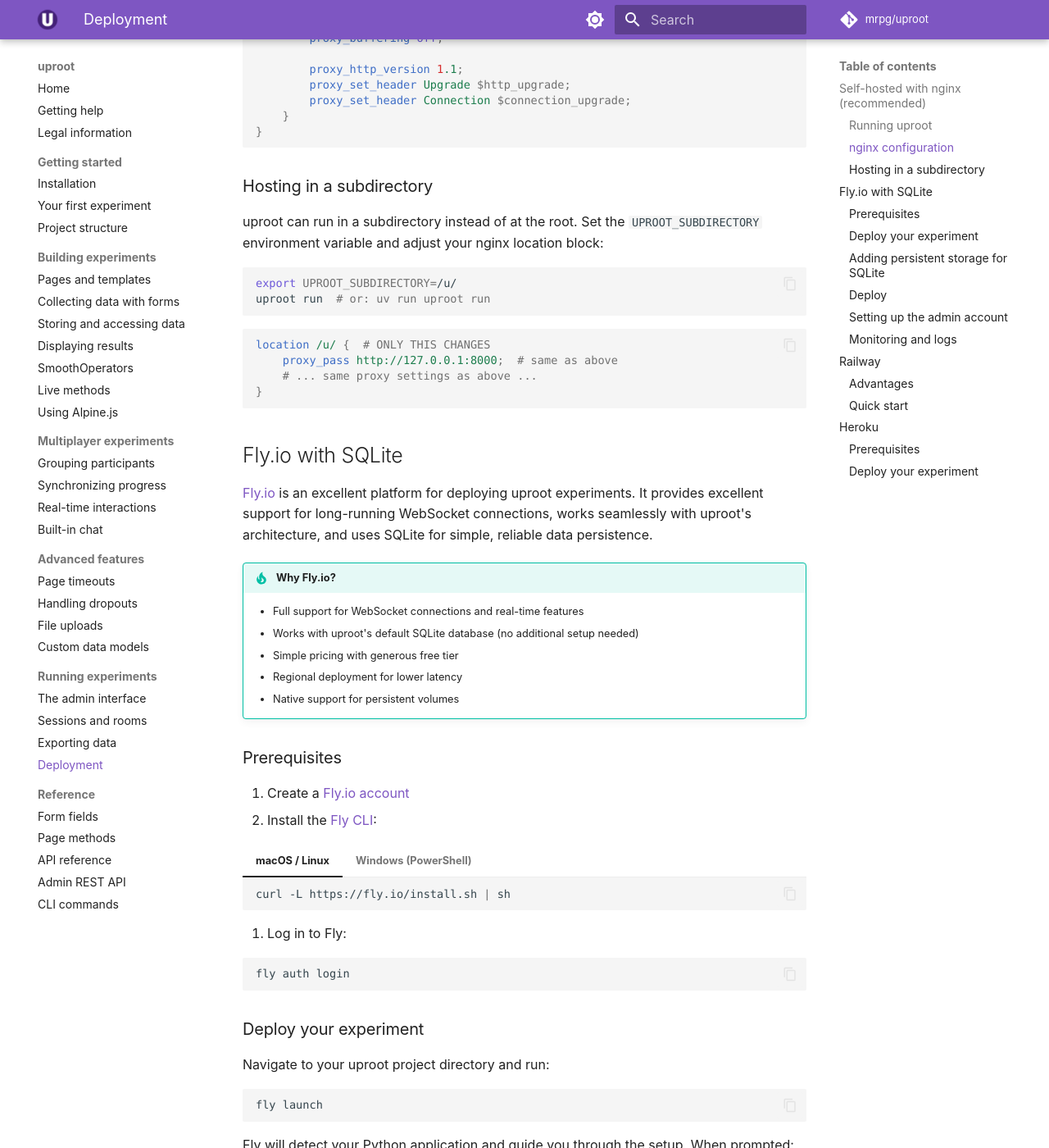
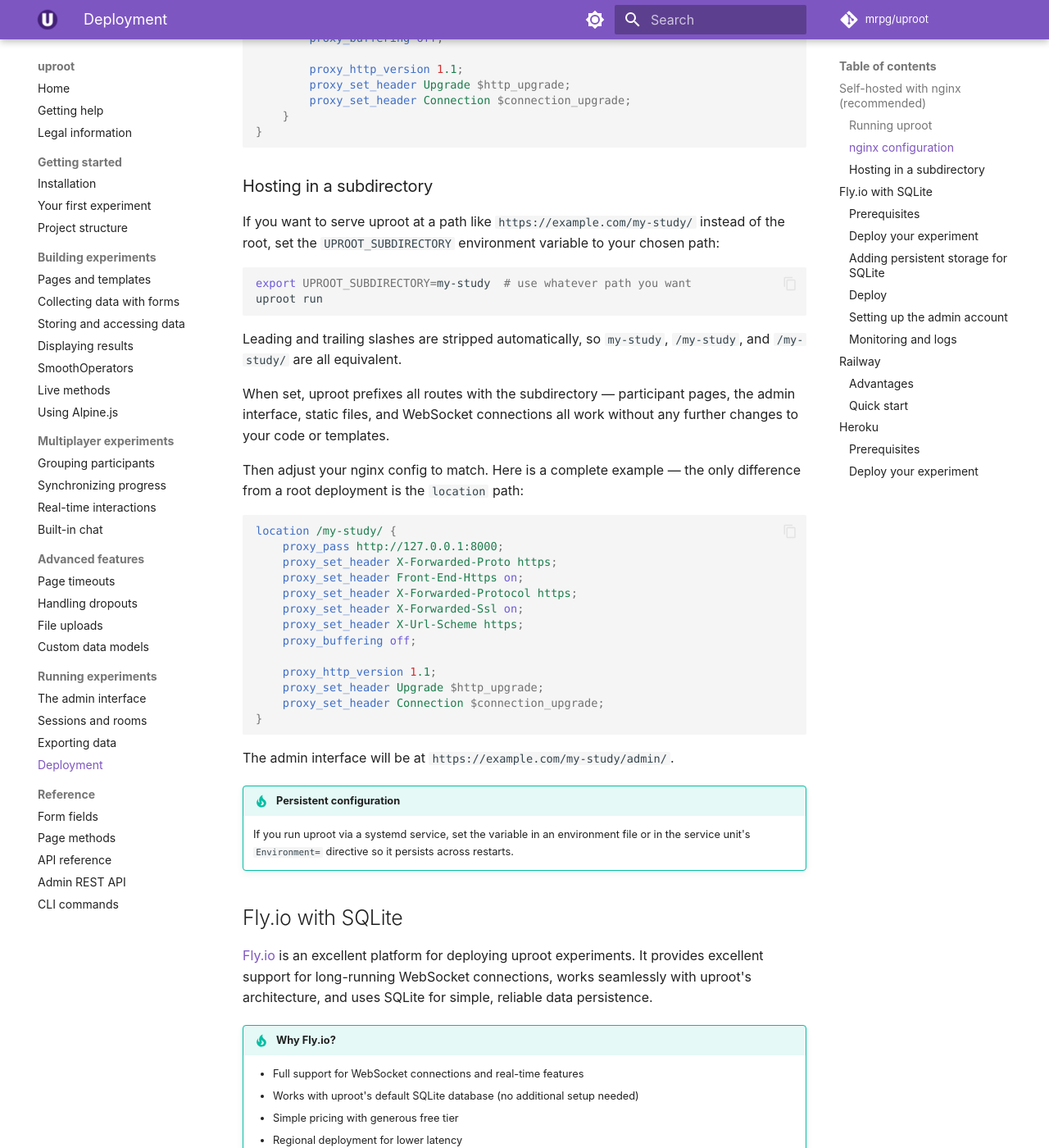
Before and after one commit to mrpg/uproot-docs, an MkDocs documentation site: the page built from docs/running/deployment.md, in a window 1280 px wide and 1400 px high, scrolled down 1622 px. Shown: the whole window at 82% size. Built offline with MkDocs 1.6.1 and Material for MkDocs 9.7.7, drawn with Linux system fonts in a browser that asks for light colours; comment, search, counter and statistics services are not loaded.

Commit message:
Expand on UPROOT_SUBDIRECTORY

````diff
--- a/docs/running/deployment.md
+++ b/docs/running/deployment.md
@@ -68,19 +68,39 @@ server {
 
 ### Hosting in a subdirectory
 
-uproot can run in a subdirectory instead of at the root. Set the `UPROOT_SUBDIRECTORY` environment variable and adjust your nginx location block:
+If you want to serve uproot at a path like `https://example.com/my-study/` instead of the root, set the `UPROOT_SUBDIRECTORY` environment variable to your chosen path:
 
 ```bash
-export UPROOT_SUBDIRECTORY=/u/
-uproot run  # or: uv run uproot run
+export UPROOT_SUBDIRECTORY=my-study  # use whatever path you want
+uproot run
 ```
 
+Leading and trailing slashes are stripped automatically, so `my-study`, `/my-study`, and `/my-study/` are all equivalent.
+
+When set, uproot prefixes all routes with the subdirectory — participant pages, the admin interface, static files, and WebSocket connections all work without any further changes to your code or templates.
+
+Then adjust your nginx config to match. Here is a complete example — the only difference from a root deployment is the `location` path:
+
 ```nginx
-location /u/ {  # ONLY THIS CHANGES
-    proxy_pass http://127.0.0.1:8000;  # same as above
-    # ... same proxy settings as above ...
+location /my-study/ {
+    proxy_pass http://127.0.0.1:8000;
+    proxy_set_header X-Forwarded-Proto https;
+    proxy_set_header Front-End-Https on;
+    proxy_set_header X-Forwarded-Protocol https;
+    proxy_set_header X-Forwarded-Ssl on;
+    proxy_set_header X-Url-Scheme https;
+    proxy_buffering off;
+
+    proxy_http_version 1.1;
+    proxy_set_header Upgrade $http_upgrade;
+    proxy_set_header Connection $connection_upgrade;
 }
 ```
+
+The admin interface will be at `https://example.com/my-study/admin/`.
+
+!!! tip "Persistent configuration"
+    If you run uproot via a systemd service, set the variable in an environment file or in the service unit's `Environment=` directive so it persists across restarts.
 
 ## Fly.io with SQLite
 
````
